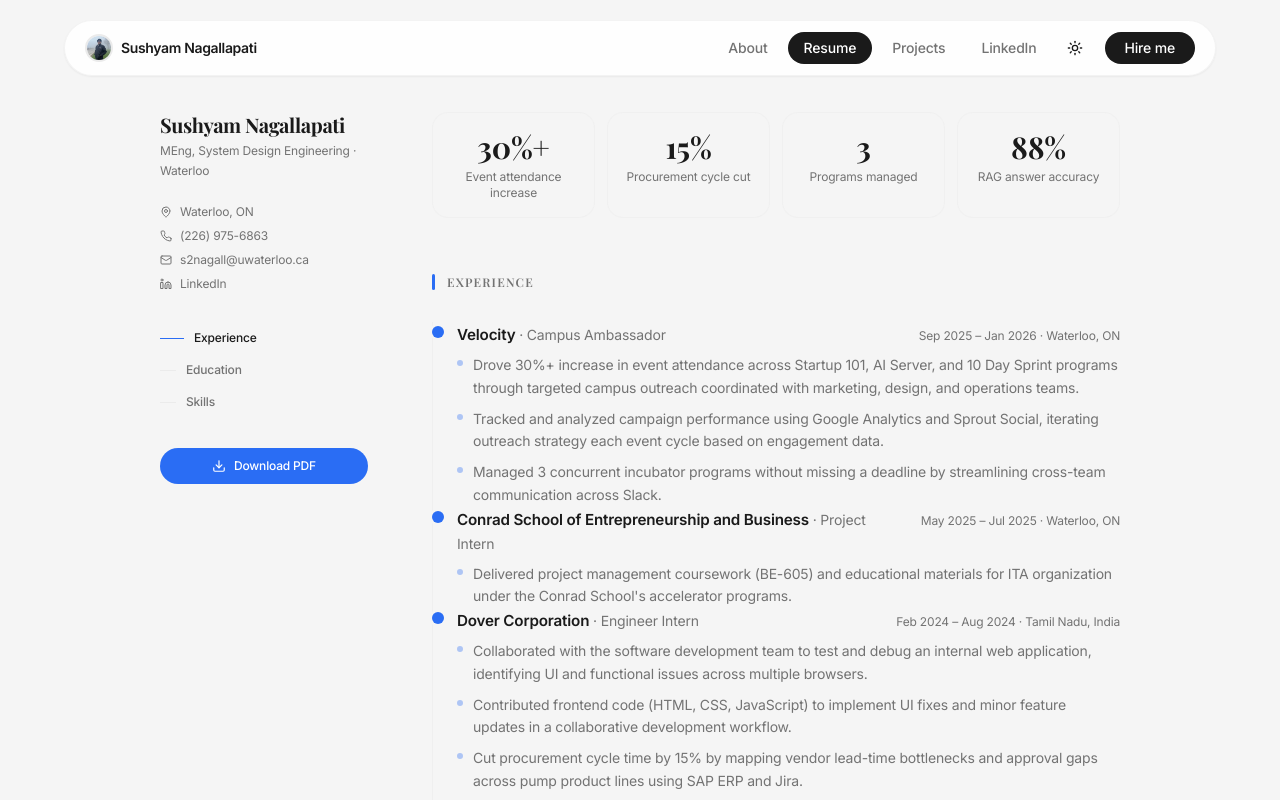
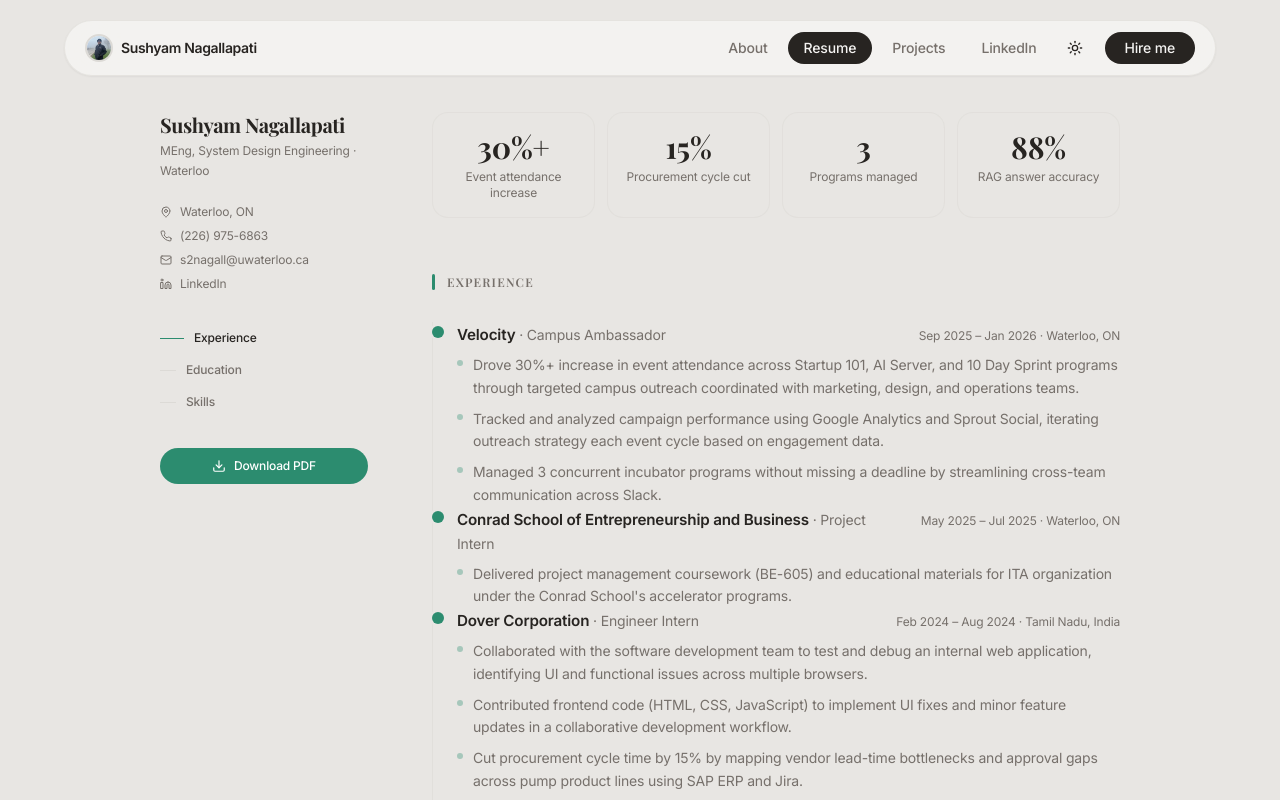
Before and after one commit to SushyamNagallapati/Sushyam-Portfolio-main, a React (Vite) app: page /resume in a window 1280 px wide. Shown: the top 800 px of the page. Built offline with nearby package versions, Linux system fonts and the light colour scheme.

Commit message:
Update color variables in index.css for improved theme consistency

```diff
--- a/src/index.css
+++ b/src/index.css
@@ -6,39 +6,39 @@
 
 @layer base {
   :root {
-    --background: 0 0% 100%;
-    --foreground: 0 0% 10%;
+    --background: 40 12% 95%;
+    --foreground: 30 8% 14%;
 
-    --card: 0 0% 98%;
-    --card-foreground: 0 0% 10%;
+    --card: 40 10% 93%;
+    --card-foreground: 30 8% 14%;
 
-    --popover: 0 0% 100%;
-    --popover-foreground: 0 0% 10%;
+    --popover: 40 12% 95%;
+    --popover-foreground: 30 8% 14%;
 
-    --primary: 220 90% 56%;
+    --primary: 162 52% 36%;
     --primary-foreground: 0 0% 100%;
 
-    --secondary: 30 25% 88%;
-    --secondary-foreground: 0 0% 10%;
+    --secondary: 40 10% 88%;
+    --secondary-foreground: 30 8% 14%;
 
-    --muted: 0 0% 96%;
-    --muted-foreground: 0 0% 45%;
+    --muted: 40 10% 90%;
+    --muted-foreground: 30 5% 44%;
 
-    --accent: 30 25% 88%;
-    --accent-foreground: 0 0% 10%;
+    --accent: 40 10% 88%;
+    --accent-foreground: 30 8% 14%;
 
     --destructive: 0 84.2% 60.2%;
-    --destructive-foreground: 210 40% 98%;
+    --destructive-foreground: 0 0% 98%;
 
-    --border: 0 0% 92%;
-    --input: 0 0% 90%;
-    --ring: 220 90% 56%;
+    --border: 40 8% 85%;
+    --input: 40 8% 87%;
+    --ring: 162 52% 36%;
 
     --radius: 0.5rem;
 
     /* Custom portfolio colors */
-    --beige: 35 30% 92%;
-    --navy: 220 20% 20%;
+    --beige: 40 12% 91%;
+    --navy: 162 30% 22%;
 
     /* Typography */
     --font-serif: 'Playfair Display', Georgia, serif;
@@ -61,36 +61,36 @@
   }
 
   .dark {
-    --background: 0 0% 5%;
-    --foreground: 0 0% 95%;
+    --background: 30 8% 9%;
+    --foreground: 40 15% 92%;
 
-    --card: 0 0% 8%;
-    --card-foreground: 0 0% 95%;
+    --card: 30 7% 12%;
+    --card-foreground: 40 15% 92%;
 
-    --popover: 0 0% 5%;
-    --popover-foreground: 0 0% 95%;
+    --popover: 30 8% 9%;
+    --popover-foreground: 40 15% 92%;
 
-    --primary: 220 90% 56%;
+    --primary: 162 45% 48%;
     --primary-foreground: 0 0% 100%;
 
-    --secondary: 30 15% 20%;
-    --secondary-foreground: 0 0% 95%;
+    --secondary: 30 6% 18%;
+    --secondary-foreground: 40 15% 92%;
 
-    --muted: 0 0% 15%;
-    --muted-foreground: 0 0% 60%;
+    --muted: 30 6% 16%;
+    --muted-foreground: 40 8% 58%;
 
-    --accent: 30 15% 20%;
-    --accent-foreground: 0 0% 95%;
+    --accent: 30 6% 18%;
+    --accent-foreground: 40 15% 92%;
 
     --destructive: 0 62.8% 30.6%;
-    --destructive-foreground: 0 0% 95%;
+    --destructive-foreground: 40 15% 92%;
 
-    --border: 0 0% 15%;
-    --input: 0 0% 20%;
-    --ring: 220 90% 56%;
+    --border: 30 5% 20%;
+    --input: 30 5% 22%;
+    --ring: 162 45% 48%;
 
-    --beige: 220 10% 10%;
-    --navy: 220 20% 90%;
+    --beige: 30 6% 14%;
+    --navy: 162 30% 75%;
 
     --sidebar-background: 240 5.9% 10%;
     --sidebar-foreground: 240 4.8% 95.9%;
```
